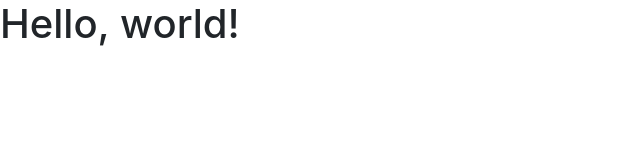
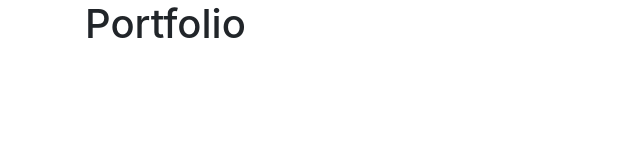
Before and after one commit to devinepk/portfolio, a website: page index.html in a window 1280 px wide. Shown: the whole page, without its empty margins (0-640 px from the left). Drawn offline with nearby package versions, Linux system fonts and the light colour scheme.

Commit message:
adds notes to index.html

```diff
--- a/index.html
+++ b/index.html
@@ -8,14 +8,23 @@
     <!-- Bootstrap CSS -->
     <link rel="stylesheet" href="https://stackpath.bootstrapcdn.com/bootstrap/4.1.3/css/bootstrap.min.css" integrity="sha384-MCw98/SFnGE8fJT3GXwEOngsV7Zt27NXFoaoApmYm81iuXoPkFOJwJ8ERdknLPMO" crossorigin="anonymous">
     <link rel="stylesheet" href="style.css">
-    <title>Hello, world!</title>
+    <title>Portfolio</title>
   </head>
+
+    <!-- insert navbar -->
+
   <body>
-    <h1>Hello, world!</h1>
+    <div class="container">
 
+      <!-- Insert jumbotron image of me :), with some text written over th top of it -->
 
+      <h1>Portfolio</h1>
 
+    </div>
 
+      <!-- short description of who I am, what I can do, and how I can help -->
+
+      <!-- cards with image/text/button to each project completed so far -->
 
 
 
```
